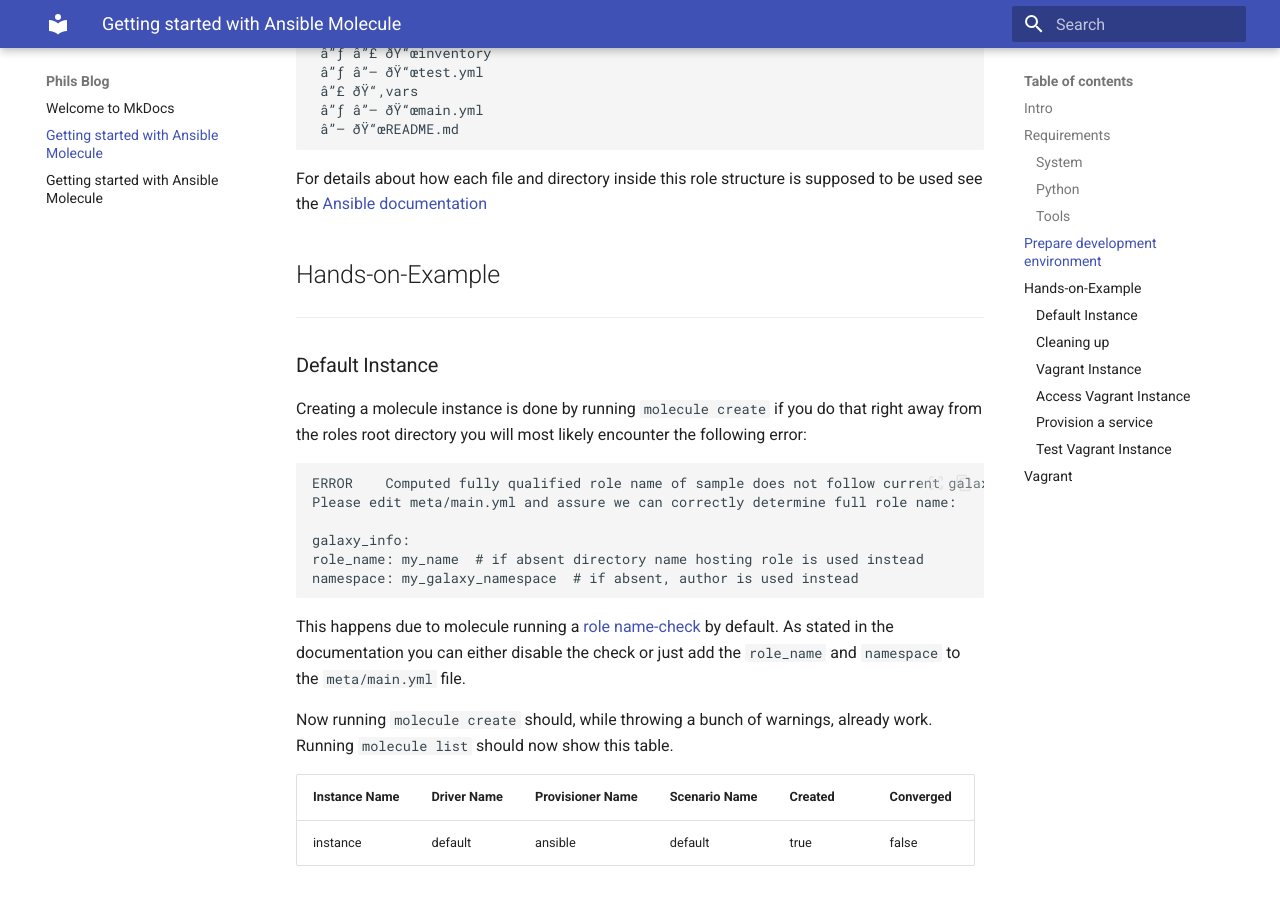
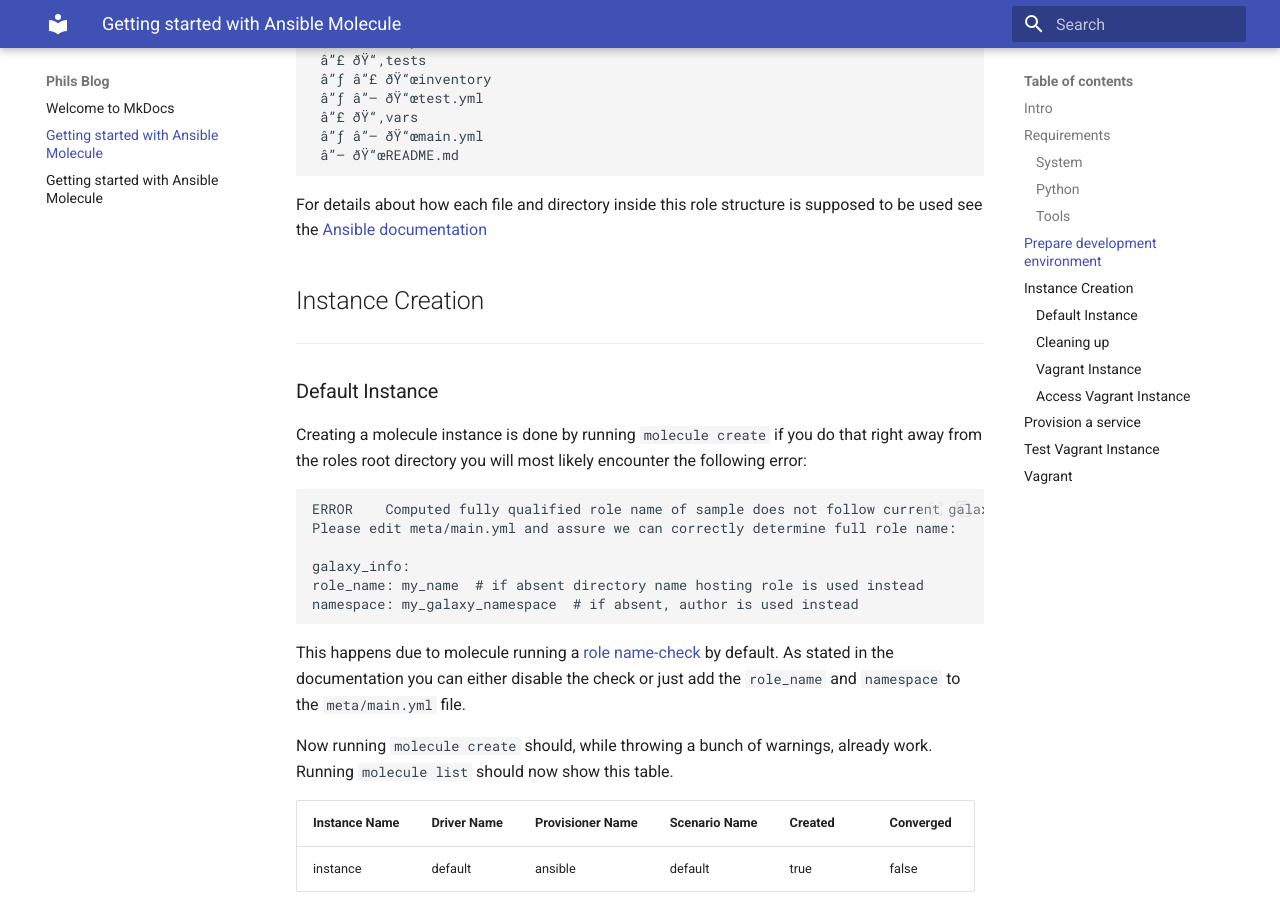
Before and after one commit to philnewm/ansible-articles, an MkDocs documentation site: the page built from blog/docs/devto_test.md, in a window 1280 px wide and 900 px high, scrolled down 3279 px. Built offline with MkDocs 1.6.1 and Material for MkDocs 9.7.7, drawn with Linux system fonts in a browser that asks for light colours.

````diff
--- a/blog/docs/devto_test.md
+++ b/blog/docs/devto_test.md
@@ -6,8 +6,9 @@ tags:
   - blog
 ---
 # Getting started with Ansible Molecule
+
+## Intro
 ---
-## Intro
 
 After reading through a bunch of Ansible molecule setup guides I noticed quite a bunch of them were outdated in at least one critical aspect. Will discuss the details of this in [Prepare development environment](#prepare-development-environment).
 @@TODO make inline markdown style links work in obsidian.
@@ -110,6 +111,7 @@ vagrant --version
 ```
 
 ## Prepare development environment
+---
 
 While I was trying to understand molecule I came across many guides mentioning the command `molecule role init`.
 This one doesn't exist anymore since version [6.0.0](https://github.com/ansible/molecule/releases/tag/v6.0.0) - it was removed intentional to get rid of the [Ansible-Galaxy](https://github.com/ansible/galaxy) dependency. By now you simply use the `role init` command to initialize an Ansible role and initialize a molecule scenario from within the role afterwards.
@@ -151,7 +153,7 @@ Now you got a "molecule" directory inside the role containing a bunch of default
 
 For details about how each file and directory inside this role structure is supposed to be used see the [Ansible documentation](https://docs.ansible.com/ansible/latest/playbook_guide/playbooks_reuse_roles.html#role-directory-structure)
 
-## Hands-on-Example
+## Instance Creation
 ---
 ### Default Instance
 
@@ -264,8 +266,8 @@ Running `molecule ceate` and `molecule list` when it's done should now display a
 Accessing an instance is supposed to be done by running `molecule login`, this is currently not working due to a [bug](https://github.com/ansible-community/molecule-plugins/issues/239) and should be resolved with the next release.
 In the meantime you can run `vagrant global-status` to get the vagrant instance IDs and `vagrant ssh <id>` to log into one of the VMs displayed. Afterwards just type `exit` to drop out of the instance again.
 
-### Provision a service
-
+## Provision a service
+---
 After setting up this vagrant instance successfully it is now time to make it do something using Ansible as its provisioner. We will use these tasks so set up an Apache web-server.
 This is just a very basic example for demonstration.
 
@@ -324,7 +326,8 @@ After this ran successfully you should be able to just copy the IP address displ
 
 Even tho this is nice, testing the functionality of this web-server manually isn't quite a scalable approach. It's time to set up automated testing for this role.
 
-### Test Vagrant Instance
+## Test Vagrant Instance
+---
 
 We will use [Ansible for testing](https://ansible.readthedocs.io/projects/molecule/configuration/?h=#molecule.verifier.ansible.Ansible) as well to stay with the default and to keep it simple. Another popular option for molecule testing is [testinfra](https://ansible.readthedocs.io/projects/molecule/configuration/?h=#molecule.verifier.testinfra.Testinfra)
 Take a look now at these test tasks which should be self-explanatory due to their names.
````
Also changed, not shown: 1 other file.
